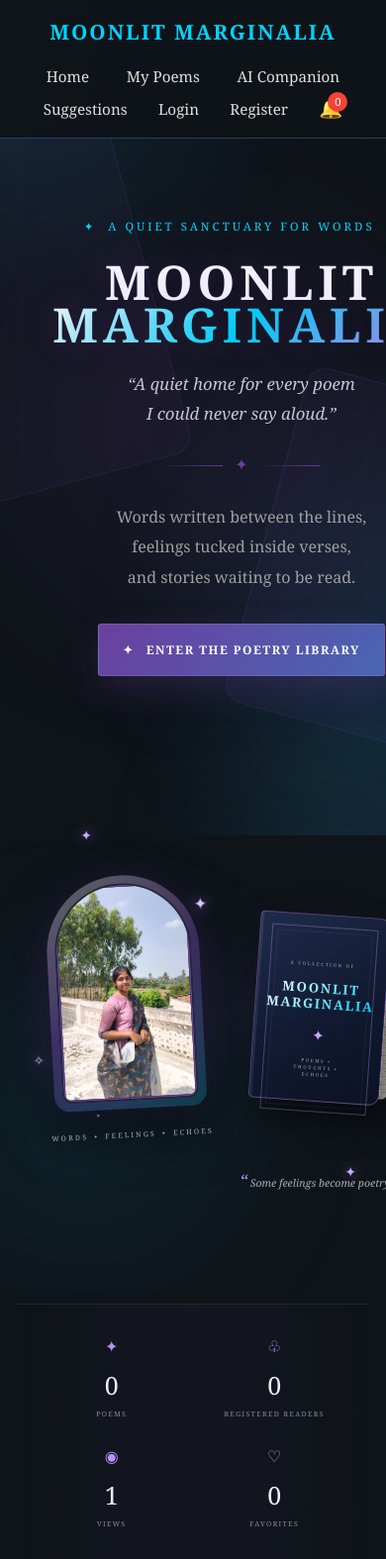
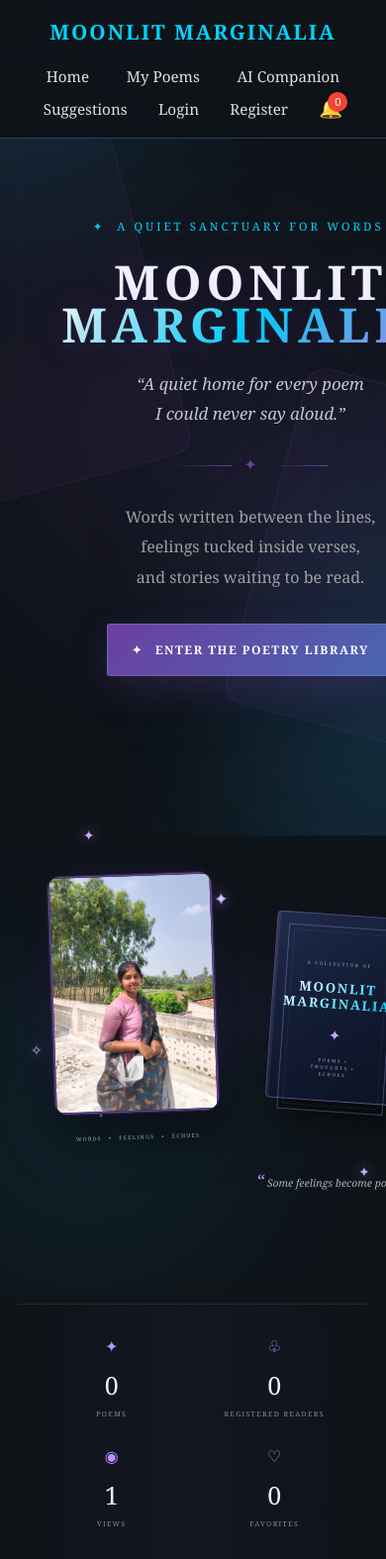
Before and after one commit to dharanithirumoorthy8-bit/ink-and-echoes, a Flask app: page / in a window 390 px wide. Shown: the top 1575 px of the page at 99% size. Run offline with Flask 2, Linux system fonts and the light colour scheme; data comes from the database, SQL or seed files in the repository; data that the repository does not hold is empty.

Commit message:
Update style.css

```diff
--- a/static/css/style.css
+++ b/static/css/style.css
@@ -3342,3 +3342,170 @@ body.reading-mode .poem-body {
     }
 
 }
+/* =========================================================
+   HOME PHOTO — CLEAN LARGE PORTRAIT
+   ========================================================= */
+
+.hero-poet-portrait {
+    width: 290px;
+    text-align: center;
+    z-index: 5;
+    transform: rotate(-2deg);
+}
+
+.portrait-frame {
+    padding: 0;
+    background: transparent;
+    border-radius: 20px;
+
+    box-shadow:
+        0 25px 55px rgba(0, 0, 0, .55),
+        0 0 30px rgba(107, 63, 160, .18);
+}
+
+.portrait-inner {
+    width: 290px;
+    height: 400px;
+
+    overflow: hidden;
+
+    border-radius: 20px;
+
+    background: #101725;
+
+    border: 1px solid rgba(255, 255, 255, .12);
+}
+
+.portrait-inner img {
+    width: 100%;
+    height: 100%;
+
+    display: block;
+
+    object-fit: cover;
+    object-position: center;
+
+    filter: saturate(.95) contrast(1.03);
+
+    transition: transform .6s ease;
+}
+
+.hero-poet-portrait:hover .portrait-inner img {
+    transform: scale(1.03);
+}
+
+
+/* Soft glow behind photo */
+
+.portrait-glow {
+    position: absolute;
+
+    inset: -35px;
+
+    background:
+        radial-gradient(
+            circle,
+            rgba(107, 63, 160, .28),
+            transparent 68%
+        );
+
+    filter: blur(20px);
+
+    z-index: -1;
+}
+
+
+/* Decorative stars */
+
+.portrait-star-one {
+    top: 20px;
+    right: -18px;
+
+    font-size: 20px;
+}
+
+.portrait-star-two {
+    bottom: 90px;
+    left: -25px;
+
+    font-size: 16px;
+}
+
+
+/* Caption */
+
+.portrait-caption {
+    margin-top: 14px;
+
+    display: flex;
+    justify-content: center;
+    gap: 8px;
+
+    font-family: Georgia, serif;
+
+    font-size: 8px;
+
+    letter-spacing: 2.5px;
+
+    color: #aaaec0;
+}
+
+
+/* =========================================================
+   DESKTOP — PHOTO + BOOK
+   ========================================================= */
+
+.hero-visual-area {
+    gap: 20px;
+}
+
+
+/* =========================================================
+   TABLET
+   ========================================================= */
+
+@media (max-width: 1050px) {
+
+    .hero-poet-portrait {
+        width: 235px;
+    }
+
+    .portrait-inner {
+        width: 235px;
+        height: 335px;
+    }
+
+}
+
+
+/* =========================================================
+   MOBILE
+   ========================================================= */
+
+@media (max-width: 600px) {
+
+    .hero-visual-area {
+        min-height: 450px;
+
+        gap: 8px;
+
+        transform: scale(.88);
+    }
+
+    .hero-poet-portrait {
+        width: 190px;
+    }
+
+    .portrait-inner {
+        width: 190px;
+        height: 275px;
+
+        border-radius: 16px;
+    }
+
+    .portrait-caption {
+        font-size: 6px;
+        letter-spacing: 1.5px;
+    }
+
+}
```
